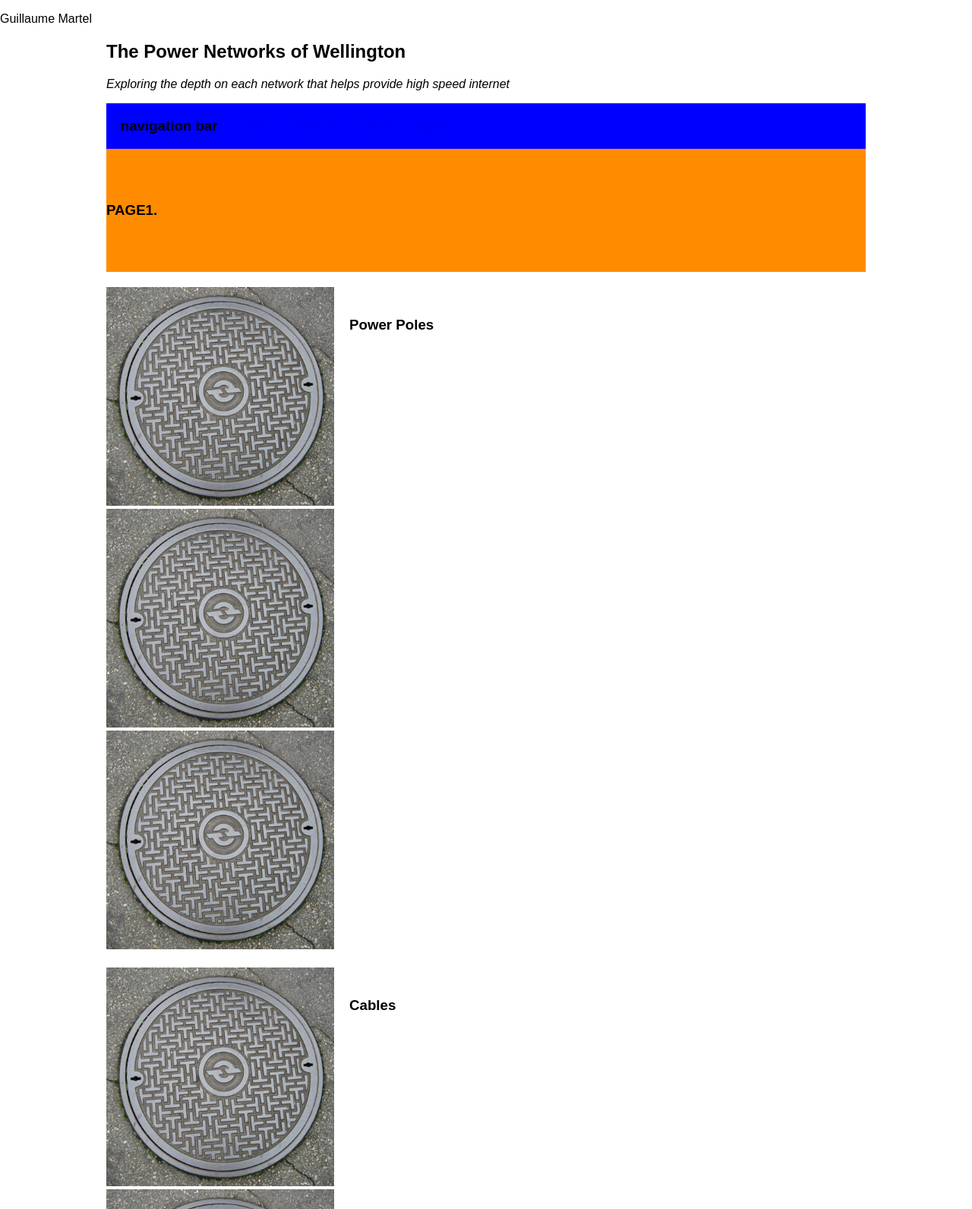
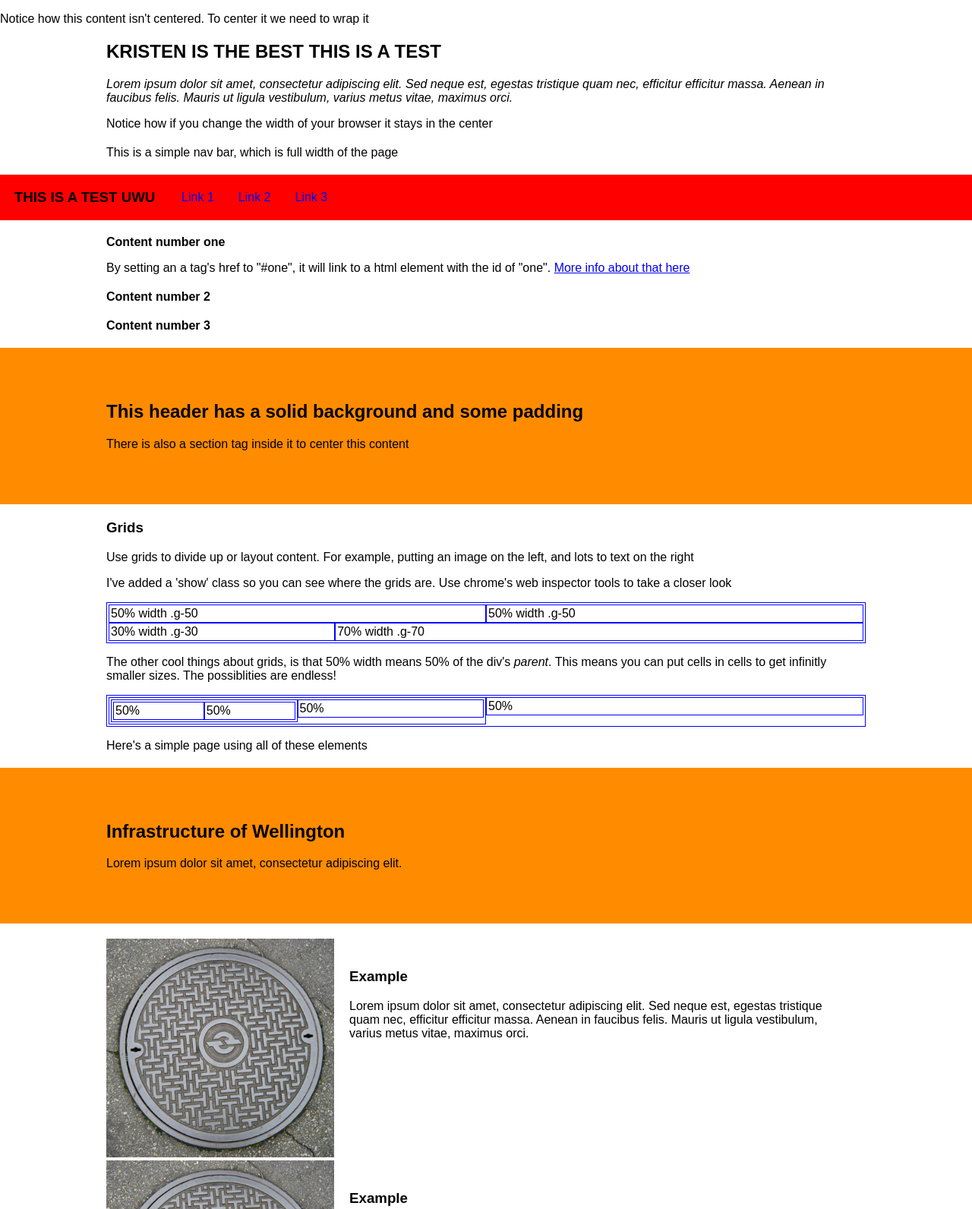
Before and after one commit to Goonzic/projectName, a plain HTML site: page page1.html in a window 1280 px wide. Shown: the top 1592 px of the page at 76% size. Drawn offline with Linux system fonts and the light colour scheme.

Commit message:
Adding my existing site.

```diff
--- a/css/style.css
+++ b/css/style.css
@@ -27,7 +27,7 @@ header{
 nav{
 	width: 100%;
 	height: 60px;
-	background-color: blue;
+	background-color: red;
 }
 
 nav a, nav h3{
--- a/page1.html
+++ b/page1.html
@@ -4,46 +4,118 @@
 
 <head>
 	<meta http-equiv="Content-Type" content="text/html; charset=UTF-8" />
-	<title>PAGE1</title>
+	<title>Your Website</title>
 	<link rel="stylesheet" type="text/css" href="css/style.css">
 </head>
 
 <body>
 
-<p> Guillaume Martel</p>
+<p>Notice how this content isn't centered. To center it we need to wrap it</p>
 
 	<section>
-		<h1>The Power Networks of Wellington</h1>
-		<p><em> Exploring the depth on each network that helps provide high speed internet </em></p>
+		<h1>KRISTEN IS THE BEST THIS IS A TEST </h1>
+		<p><em>Lorem ipsum dolor sit amet, consectetur adipiscing elit. Sed neque est, egestas tristique quam nec, efficitur efficitur massa. Aenean in faucibus felis. Mauris ut ligula vestibulum, varius metus vitae, maximus orci. </em></p>
 
+		<p>Notice how if you change the width of your browser it stays in the center</p>
+	</section>
 
+	<section>
+		<p>This is a simple nav bar, which is full width of the page</p>
+	</section>
 	<nav>
-		<h3>navigation bar</h3>
+		<h3>THIS IS A TEST UWU </h3>
 		<a href="#one">Link 1</a>
 		<a href="#two">Link 2</a>
 		<a href="#three">Link 3</a>
-		<a href="page1.html">page1</a>
 	</nav>
+
+	<section id="one">
+		<p><strong>Content number one</strong></p>
+		<p>By setting an a tag's href to "#one", it will link to a html element with the id of "one". <a href="https://css-tricks.com/hash-tag-links-padding/">More info about that here</a></p>
+	</section>
+
+	<section id="two">
+		<p><strong>Content number 2</strong></p>
+	</section>
+
+	<section id="three">
+		<p><strong>Content number 3</strong></p>
+	</section>
 
 	<header>
 		<section>
-			<h1>PAGE1.</h1>
-			<p></p>
+			<h1>This header has a solid background and some padding</h1>
+			<p>There is also a section tag inside it to center this content</p>
 		</section>
 	</header>
 
 
-	<section id="one">
+
+	<section>
+		<h3>Grids</h3>
+
+		<p>Use grids to divide up or layout content. For example, putting an image on the left, and lots to text on the right</p>
+
+		<p>I've added a 'show' class so you can see where the grids are. Use chrome's web inspector tools to take a closer look</p>
+
+
+		<div class="g-row show"> <!--first wrap all grid cells in a g-row-->
+			<div class="g-50 show">
+				50% width .g-50
+			</div>
+			<div class="g-50 show">
+				50% width .g-50
+			</div>
+
+			<div class="g-30 show">
+				30% width .g-30
+			</div>
+
+			<div class="g-70 show">
+				70% width .g-70
+			</div>
+		</div>
+
+		<p>The other cool things about grids, is that 50% width means 50% of the div's <em>parent</em>. This means you can put cells in cells to get infinitly smaller sizes. The possiblities are endless!</p>
+
+		<div class="g-row show"> <!--first wrap all grid cells in a g-row-->
+			<div class="g-50 show">
+				<div class="g-50 show">
+					<div class="g-50 show">
+						50%
+					</div>
+					<div class="g-50 show">
+						50%
+					</div>
+				</div>
+				<div class="g-50 show">
+					50%
+				</div>
+			</div>
+			<div class="g-50 show">
+				50%
+			</div>
+		</div>
+
+		<p>Here's a simple page using all of these elements</p>
+	</section>
+
+	<header>
+		<section>
+			<h1>Infrastructure of Wellington</h1>
+			<p>Lorem ipsum dolor sit amet, consectetur adipiscing elit.</p>
+		</section>
+	</header>
+
 	<section>
 		<div class="g-row">
 			<div class="g-30">
 				<img src="img/cover.jpg">
 			</div>
 			<div class="g-70 padded">
-				<h3>Power Poles</h3>
-
+				<h3>Example</h3>
+				<p>Lorem ipsum dolor sit amet, consectetur adipiscing elit. Sed neque est, egestas tristique quam nec, efficitur efficitur massa. Aenean in faucibus felis. Mauris ut ligula vestibulum, varius metus vitae, maximus orci.</p>
 			</div>
-
 		</div>
 
 		<div class="g-row">
@@ -51,43 +123,9 @@
 				<img src="img/cover.jpg">
 			</div>
 			<div class="g-70 padded">
-
+				<h3>Example</h3>
+				<p>Lorem ipsum dolor sit amet, consectetur adipiscing elit. Sed neque est, egestas tristique quam nec, efficitur efficitur massa. Aenean in faucibus felis. Mauris ut ligula vestibulum, varius metus vitae, maximus orci.</p>
 			</div>
-
-		</div>
-
-
-</div>
-
-		<div class="g-row">
-			<div class="g-30">
-				<img src="img/cover.jpg">
-			</div>
-			<div class="g-70 padded">
-
-			</div>
-
-		</div>
-
-
-
-
-	</section>
-
-
-	<section id="two">
-	<section>
-
-		<div class="g-row">
-			<div class="g-30">
-				<img src="img/cover.jpg">
-			</div>
-			<div class="g-70 padded">
-				<h3>Cables</h3>
-
-			</div>
-		</div>
-
 		</div>
 
 		<div class="g-row">
@@ -95,38 +133,9 @@
 				<img src="img/cover.jpg">
 			</div>
 			<div class="g-70 padded">
-
+				<h3>Example</h3>
+				<p>Lorem ipsum dolor sit amet, consectetur adipiscing elit. Sed neque est, egestas tristique quam nec, efficitur efficitur massa. Aenean in faucibus felis. Mauris ut ligula vestibulum, varius metus vitae, maximus orci.</p>
 			</div>
-
-		</div>
-
-
-</div>
-
-		<div class="g-row">
-			<div class="g-30">
-				<img src="img/cover.jpg">
-			</div>
-			<div class="g-70 padded">
-
-			</div>
-
-		</div>
-    </section>
-
-
-	<section id="three">
-<section>
-		<div class="g-row">
-			<div class="g-30">
-				<img src="img/cover.jpg">
-			</div>
-			<div class="g-70 padded">
-				<h3>Transformer</h3>
-
-			</div>
-		</div>
-
 		</div>
 
 		<div class="g-row">
@@ -134,25 +143,10 @@
 				<img src="img/cover.jpg">
 			</div>
 			<div class="g-70 padded">
-
+				<h3>Example</h3>
+				<p>Lorem ipsum dolor sit amet, consectetur adipiscing elit. Sed neque est, egestas tristique quam nec, efficitur efficitur massa. Aenean in faucibus felis. Mauris ut ligula vestibulum, varius metus vitae, maximus orci.</p>
 			</div>
-
 		</div>
-
-
-</div>
-
-		<div class="g-row">
-			<div class="g-30">
-				<img src="img/cover.jpg">
-			</div>
-			<div class="g-70 padded">
-
-			</div>
-
-		</div>
-
-
 	</section>
 
 </body>
```
Also changed, not shown: index.html (+13 -9 lines), img/Internet_infra.jpg (added), img/potato.jpeg (added), 1 other file.
